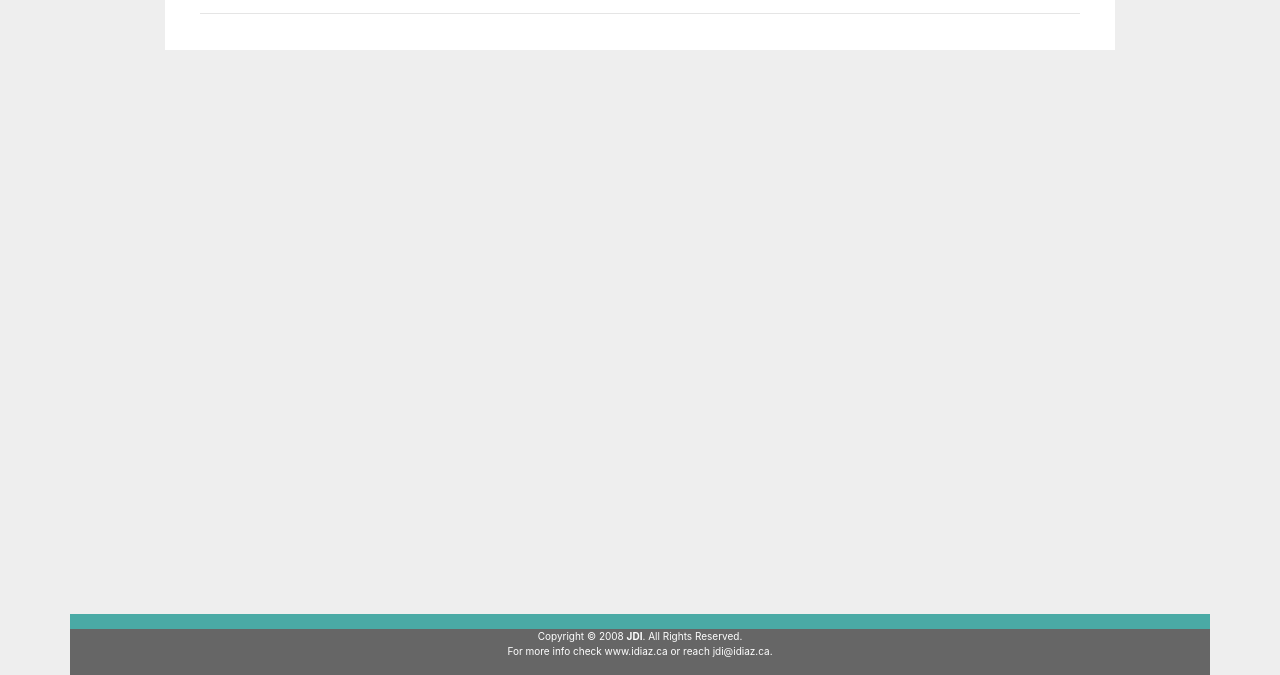
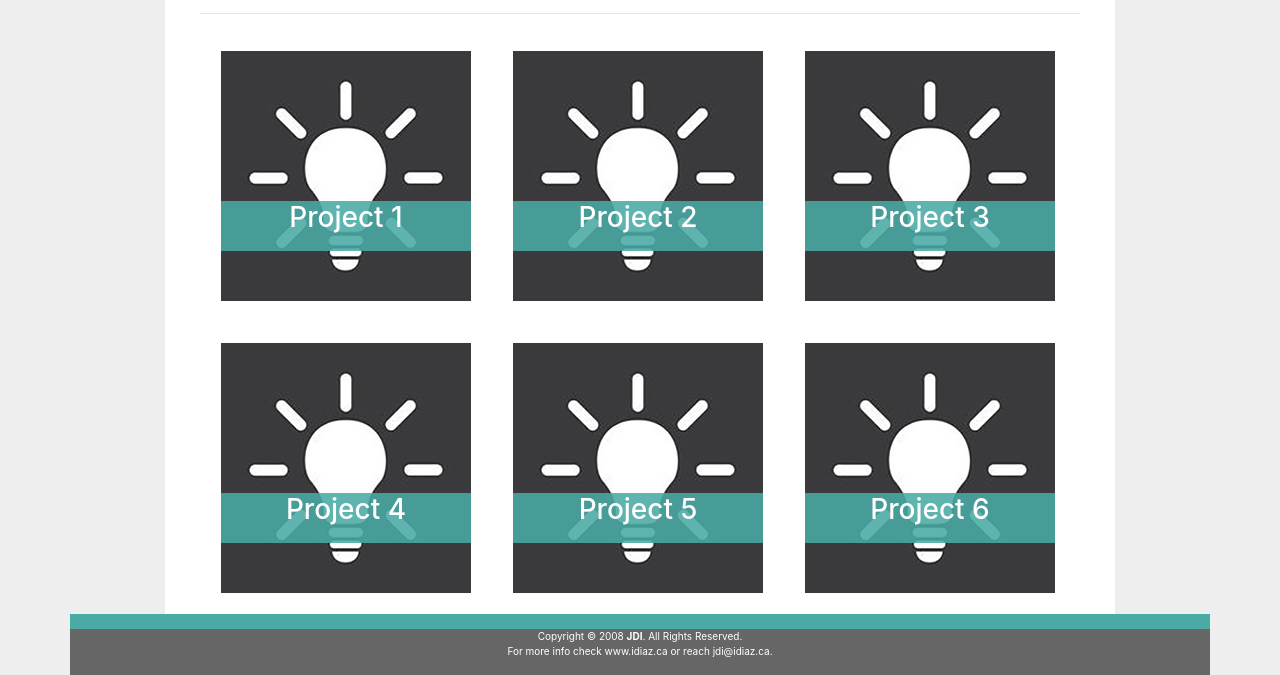
Before and after one commit to juanidiaz/Bootstrap-Portfolio, a plain HTML site: page portfolio.html in a window 1280 px wide. Shown: the part 125-800 px from the top of the page. Drawn offline with nearby package versions, Linux system fonts and the light colour scheme.

Commit message:
Adding portfoli (mx)

```diff
--- a/assets/css/style.css
+++ b/assets/css/style.css
@@ -32,6 +32,34 @@ body {
 	height: 200px;
 	margin: 25px;
 }
+
+.productImage{
+	border: 3px solid  #00000000;
+	float: left;
+	width: 256px;
+	height: 256px;
+	margin: 18px;
+}
+
+.productImage:hover{
+	border: 3px solid  #4aaaa5;
+}
+
+ .productName{
+	background-color: #4aaaa5e0;
+	color: white;
+	text-align: center;
+	position: relative;
+	width: 100%;;
+	height: 50px;
+	top: -100px;
+	/* padding: 30px 0px; */
+}
+
+
+
+
+
 
 #footerNav{
 	width: 100%;
--- a/portfolio.html
+++ b/portfolio.html
@@ -46,6 +46,7 @@
     </nav>
 
     <br>
+    <!-- <div class="clearfix"></div> -->
 
     <!-- Main content area -->
     <div class="container">
@@ -53,12 +54,65 @@
             <div class="col-sm-1"></div>
 
             <div class="col-sm-10" id="maincontent">
-                <div class="card-body">
+                <div class="card-body justify-content-center">
                     <h2 class="card-title" id="maincontentTitle">Portfolio</h2>
                     <hr>
 
                     <p class="card-text">
 
+                        <div class="productImage">
+                            <a href="#project1">
+                                <img src="./assets/images/Product_250.jpg" alt="Product Image">
+                            </a>
+                            <div class="productName">
+                                <h3>Project 1</h3>
+                            </div>
+                        </div>
+
+                        <div class="productImage">
+                            <a href="#project1">
+                                <img src="./assets/images/Product_250.jpg" alt="Product Image">
+                            </a>
+                            <div class="productName">
+                                <h3>Project 2</h3>
+                            </div>
+                        </div>
+
+                        <div class="productImage">
+                            <a href="#project1">
+                                <img src="./assets/images/Product_250.jpg" alt="Product Image">
+                            </a>
+                            <div class="productName">
+                                <h3>Project 3</h3>
+                            </div>
+                        </div>
+
+                        <div class="productImage">
+                            <a href="#project1">
+                                <img src="./assets/images/Product_250.jpg" alt="Product Image">
+                            </a>
+                            <div class="productName">
+                                <h3>Project 4</h3>
+                            </div>
+                        </div>
+
+                        <div class="productImage">
+                            <a href="#project1">
+                                <img src="./assets/images/Product_250.jpg" alt="Product Image">
+                            </a>
+                            <div class="productName">
+                                <h3>Project 5</h3>
+                            </div>
+                        </div>
+
+                        <div class="productImage">
+                            <a href="#project1">
+                                <img src="./assets/images/Product_250.jpg" alt="Product Image">
+                            </a>
+                            <div class="productName">
+                                <h3>Project 6</h3>
+                            </div>
+                        </div>
 
                     </p>
                 </div>
```
Also changed, not shown: portfolio_mx.html (+54 -1 lines), assets/images/Product_200.jpg (added), assets/images/Product_250.jpg (added), assets/images/Product_300.jpg (added).
